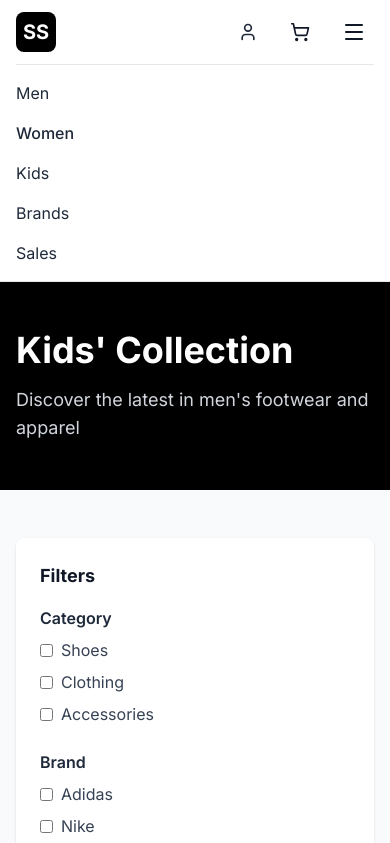
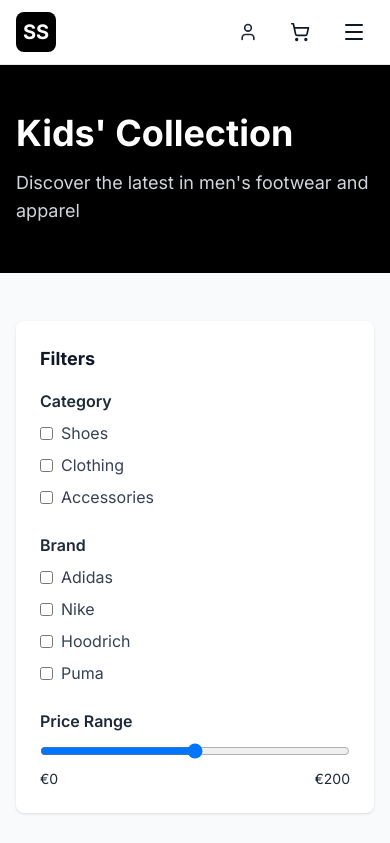
Before and after one commit to AurelGolemi/Street-Style, a Next.js app: page /kids in a window 390 px wide. Shown: the top 843 px of the page. Built offline with nearby package versions, Linux system fonts and the light colour scheme.

Commit message:
Improved Navigation Bar Responsiveness

```diff
--- a/src/app/page.tsx
+++ b/src/app/page.tsx
@@ -1,12 +1,20 @@
+"use client"
+
 import ProductCard from "@/components/products/ProductCard";
 import Hero from "@/components/sections/Hero";
 import Container from "@/components/ui/Container";
 import { getFeaturedProducts } from "@/data/products";
 import Image from "next/image";
 import Link from "next/link";
+import { useState } from "react";
 
 export default function HomePage() {
   const featuredProducts = getFeaturedProducts();
+  const [isMobileMenuOpen, setIsMobileMenuOpen] = useState(false);
+
+  const handleNavClick = () => {
+    setIsMobileMenuOpen(false);
+  }
 
   // Brand logos with real brand data
   const brands = [
@@ -82,7 +90,7 @@ export default function HomePage() {
           {/* Product Grid */}
           <div className="grid grid-cols-1 sm:grid-cols-2 lg:grid-cols-4 gap-6 text-gray-900">
             {featuredProducts.map((product) => (
-              <ProductCard key={product.id} product={product} />
+              <ProductCard key={product.id} product={product} onNavigate={handleNavClick} />
             ))}
           </div>
 
--- a/src/components/layout/Header.tsx
+++ b/src/components/layout/Header.tsx
@@ -15,6 +15,9 @@ interface HeaderProps {
 export default function Header({ onCartClick }: HeaderProps) {
   const [isMobileMenuOpen, setIsMobileMenuOpen] = useState(false)
   const getTotalItems = useCartStore(state => state.getTotalItems)
+  const handleNavClick = () => {
+    setIsMobileMenuOpen(false)
+  }
 
   const [isSearchOpen, setIsSearchOpen] = useState(false)
 
@@ -79,22 +82,24 @@ export default function Header({ onCartClick }: HeaderProps) {
             {/* Mobile Menu Toggle */}
             <button
               onClick={() => setIsMobileMenuOpen(!isMobileMenuOpen)}
-              className="md:hidden p-2 hover:bg-gray-100 rounded-full transition">
+              className="md:hidden p-2 hover:bg-gray-100 rounded-full transition cursor-pointer">
               {isMobileMenuOpen ? <X className="w-6 h-6 text-gray-900" /> : <Menu className="w-6 h-6 text-gray-900" />}
             </button>
           </div>
         </div>
 
         {/* Mobile Menu */}
-        <div className="md:hidden py-4 border-t border-gray-200 dark:border-slate-700">
+        {isMobileMenuOpen && (
+          <div className="md:hidden py-4 border-t border-gray-200 dark:border-slate-700">
           <nav className="flex flex-col space-y-4">
-            <Link href="/men" className="text-gray-800 hover:text-blackfont-medium">Men</Link>
-              <Link href="/women" className="text-gray-800 hover:text-black font-medium">Women</Link>
-            <Link href="/kids" className="text-gray-800 hover:text-blackfont-medium">Kids</Link>
-            <Link href="/brands" className="text-gray-800 hover:text-blackfont-medium">Brands</Link>
-            <Link href="/sales" className="text-gray-800 hover:text-blackfont-medium">Sales</Link>
+            <Link href="/men" onClick={handleNavClick} className="text-gray-800 hover:text-blackfont-medium">Men</Link>
+            <Link href="/women" onClick={handleNavClick} className="text-gray-800 hover:text-black font-medium">Women</Link>
+            <Link href="/kids" onClick={handleNavClick} className="text-gray-800 hover:text-blackfont-medium">Kids</Link>
+            <Link href="/brands" onClick={handleNavClick} className="text-gray-800 hover:text-blackfont-medium">Brands</Link>
+            <Link href="/sales" onClick={handleNavClick} className="text-gray-800 hover:text-blackfont-medium">Sales</Link>
           </nav>
         </div>
+        )}
       </Container>
       </header>
 
--- a/src/components/products/ProductCard.tsx
+++ b/src/components/products/ProductCard.tsx
@@ -13,12 +13,14 @@ interface ProductCardProps {
   product: Product
   priority?: boolean
   showQuickAdd?: boolean
+  onNavigate?: () => void;
 }
 
 export default function ProductCard({
   product,
   priority = false,
-  showQuickAdd = true
+  showQuickAdd = true,
+  onNavigate
 }: ProductCardProps) {
 
   // STATE MANAGEMENT
@@ -108,6 +110,7 @@ export default function ProductCard({
       className="group block"
       onMouseEnter={() => setIsHovered(true)}
       onMouseLeave={() => setIsHovered(false)}
+      onClick={onNavigate}
     >
       <div className="bg-white rounded-lg overflow-hidden border border-gray-200 hover:border-gray-400 transition-all duration-300 hover:shadow-lg">
 
```
